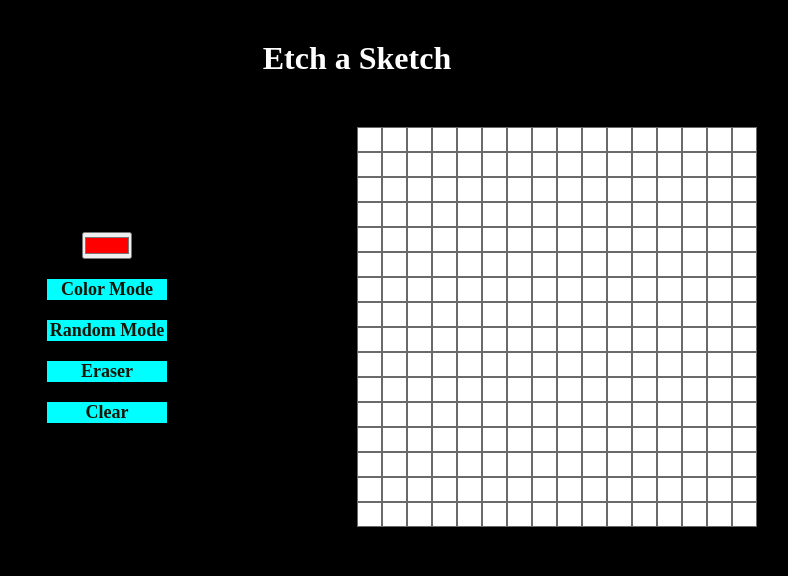
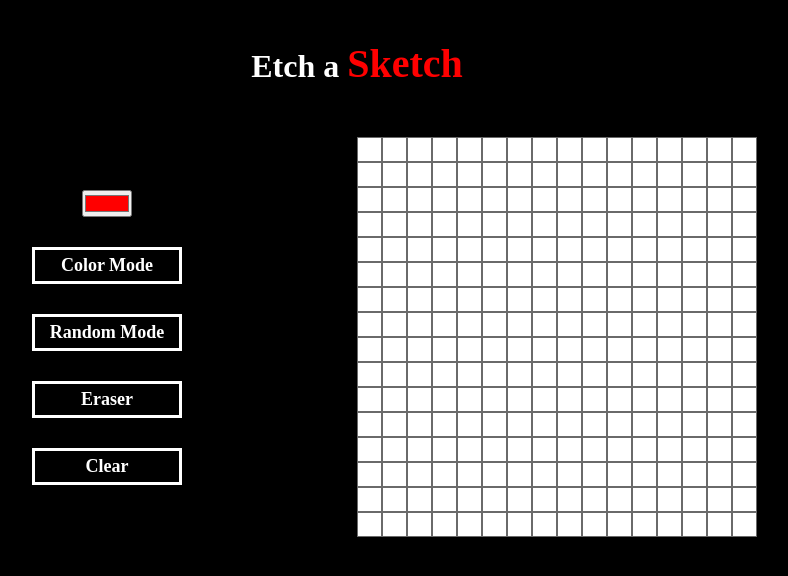
Before and after one commit to ilicc-sara/Etch-A-Sketch, a website built with Vite: page index.html in a window 1280 px wide. Shown: the whole page, without its empty margins (283-1071 px from the left). Built offline with nearby package versions, Linux system fonts and the light colour scheme.

Commit message:
clean code

```diff
--- a/index.html
+++ b/index.html
@@ -10,12 +10,12 @@
     <script type="module" src="/src/main.js"></script>
 
     <div class="display">
-      <h1>Etch a <span>Sketch</span></h1>
+      <h1>Etch a <span class="text">Sketch</span></h1>
 
       <div class="container">
         <div class="btn-container">
           <input type="color" class="choose-color" value="#ff0000" />
-          <a class="btn color-mode" href="#">Color Mode</a>
+          <a class="btn color-mode active" href="#">Color Mode</a>
           <a class="btn random-mode" href="#">Random Mode</a>
           <a class="btn eraser" href="#">Eraser</a>
           <a class="btn clear" href="#">Clear</a>
--- a/src/main.js
+++ b/src/main.js
@@ -7,13 +7,13 @@ const colorModeBtn = document.querySelector(".color-mode");
 const randomModeBtn = document.querySelector(".random-mode");
 const eraserBtn = document.querySelector(".eraser");
 const clearBtn = document.querySelector(".clear");
+const text = document.querySelector(".text");
 
 const boardEl = document.querySelector(".board-container");
 
-const boxes = document.querySelectorAll(".box");
-
 inputColorEl.addEventListener("input", function () {
   console.log(inputColorEl.value);
+  text.style.color = inputColorEl.value;
 });
 
 const randomNum = (min, max) =>
@@ -37,6 +37,9 @@ function createSquareGrid(num) {
   for (let i = 0; i < num; i++) {
     let square = document.createElement("div");
     boardEl.appendChild(square).className = "box";
+    // square.addEventListener("mouseenter", function (e) {
+    //   e.target.style.backgroundColor = sketch.colorMode();
+    // });
   }
 }
 
@@ -44,27 +47,23 @@ createSquareGrid(256);
 
 colorModeBtn.addEventListener("click", function () {
   boardContainer.addEventListener("mouseover", function (e) {
-    console.log((e.target.style.backgroundColor = sketch.colorMode()));
-    // console.log((e.target.style.backgroundColor = sketch.randomMode()));
-    // console.log((e.target.style.backgroundColor = sketch.eraser()));
+    e.target.style.backgroundColor = sketch.colorMode();
   });
 });
 
 randomModeBtn.addEventListener("click", function () {
   boardContainer.addEventListener("mouseover", function (e) {
-    // console.log((e.target.style.backgroundColor = sketch.colorMode()));
-    console.log((e.target.style.backgroundColor = sketch.randomMode()));
-    // console.log((e.target.style.backgroundColor = sketch.eraser()));
+    e.target.style.backgroundColor = sketch.randomMode();
   });
 });
 
 eraserBtn.addEventListener("click", function () {
   boardContainer.addEventListener("mouseover", function (e) {
-    // console.log((e.target.style.backgroundColor = sketch.colorMode()));
-    // console.log((e.target.style.backgroundColor = sketch.randomMode()));
-    console.log((e.target.style.backgroundColor = sketch.eraser()));
+    e.target.style.backgroundColor = sketch.eraser();
   });
 });
+
+const boxes = document.querySelectorAll(".box");
 
 clearBtn.addEventListener("click", function () {
   boxes.forEach((box) => (box.style.backgroundColor = "white"));
--- a/src/style.css
+++ b/src/style.css
@@ -16,6 +16,11 @@ body {
   background-color: rgb(0, 0, 0);
 }
 
+.text {
+  font-size: 40px;
+  color: red;
+}
+
 .container {
   margin-top: 50px;
   display: grid;
@@ -27,23 +32,25 @@ body {
   flex-direction: column;
   align-items: center;
   justify-content: center;
-  gap: 20px;
+  gap: 30px;
 }
 
 .btn:link,
 .btn:visited {
-  width: 120px;
-  background-color: aqua;
+  width: 150px;
+  background-color: rgb(0, 0, 0);
   text-decoration: none;
   font-weight: bold;
   font-size: 18px;
-  color: #191506;
+  color: white;
   cursor: pointer;
+  border: 3px solid white;
+  padding: 5px 10px;
 }
 
 .btn:hover,
 .btn:active {
-  color: #4c4012;
+  color: #ffffff;
 }
 
 .board-container {
```
